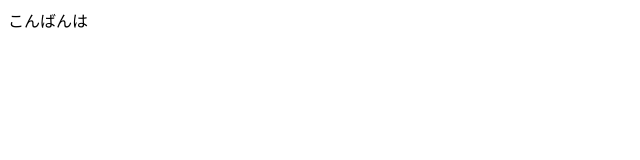
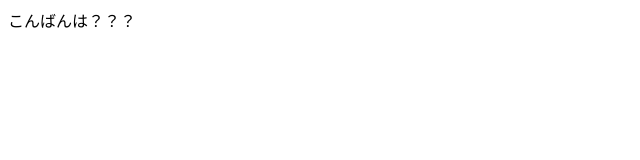
Before and after one commit to 7094vv4/lp-practice-static, a plain HTML site: page public/index.html in a window 1280 px wide. Shown: the full height of the page, 0-640 px from the left. Drawn offline with Linux system fonts and the light colour scheme.

Commit message:
テスト

```diff
--- a/public/index.html
+++ b/public/index.html
@@ -9,7 +9,7 @@
 </head>
 
 <body>
-  こんばんは
+  こんばんは？？？
 </body>
 
 </html>
```
